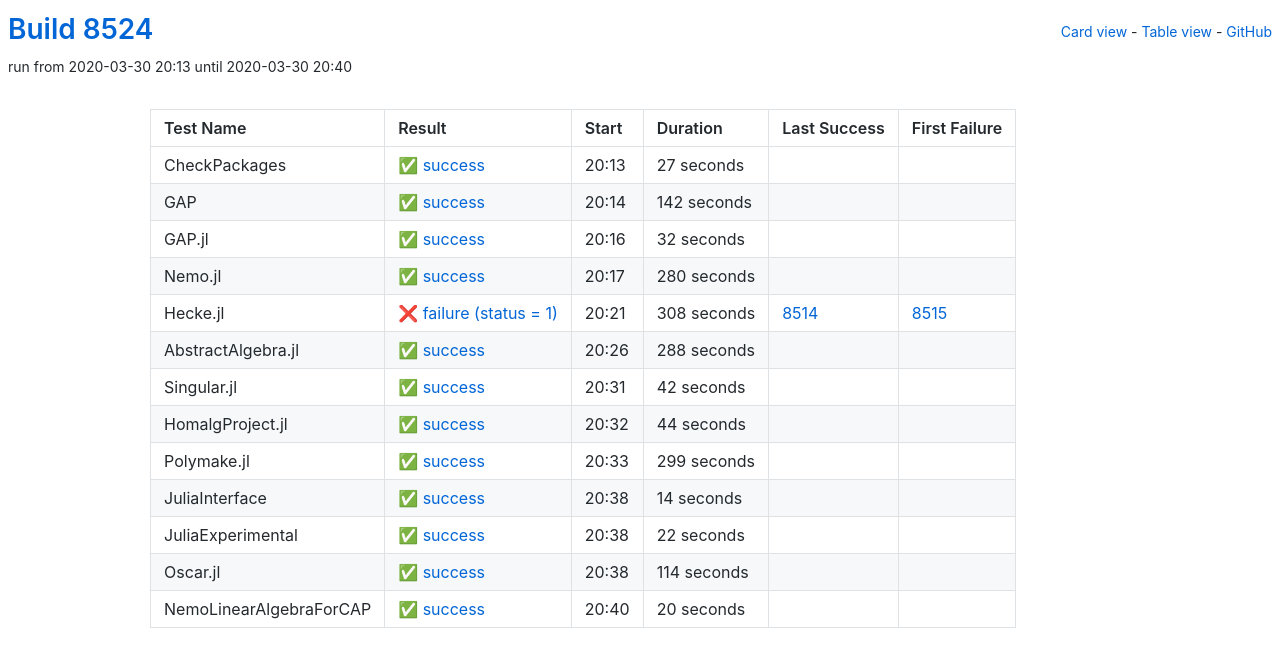
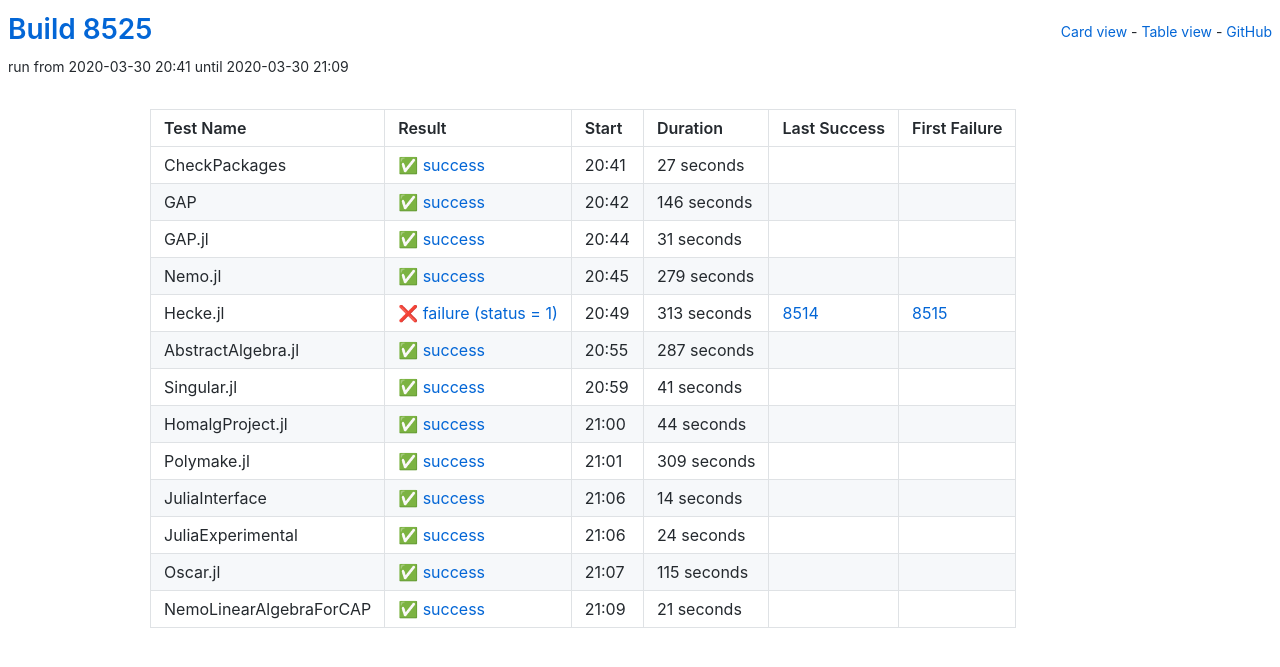
Before and after one commit to oscar-system/oscar-ci-status, a Jekyll site: the page built from table.html, in a window 1280 px wide. Shown: the top 667 px of the page. Built offline with Jekyll 4.4.1, drawn with Linux system fonts in a browser that asks for light colours.

Commit message:
Build 8525

```diff
--- a/_data/ci.yml
+++ b/_data/ci.yml
@@ -1,5 +1,5 @@
-build: 8524
-build_url: https://oscarci.mathematik.uni-kl.de/job/oscar/8524/
+build: 8525
+build_url: https://oscarci.mathematik.uni-kl.de/job/oscar/8525/
 job: oscar
 tests:
 - duration: 27
@@ -8,75 +8,75 @@ tests:
   first_failure_url: null
   last_success: false
   last_success_url: null
-  log: https://oscarci.mathematik.uni-kl.de/job/oscar/8524/artifact/logs/build-8524/CheckPackages.log
+  log: https://oscarci.mathematik.uni-kl.de/job/oscar/8525/artifact/logs/build-8525/CheckPackages.log
   name: CheckPackages
-  start: 2020-03-30 20:13
+  start: 2020-03-30 20:41
   status: success
   success: true
-- duration: 142
+- duration: 146
   exitcode: 0
   first_failure: false
   first_failure_url: null
   last_success: false
   last_success_url: null
-  log: https://oscarci.mathematik.uni-kl.de/job/oscar/8524/artifact/logs/build-8524/GAP.log
+  log: https://oscarci.mathematik.uni-kl.de/job/oscar/8525/artifact/logs/build-8525/GAP.log
   name: GAP
-  start: 2020-03-30 20:14
+  start: 2020-03-30 20:42
   status: success
   success: true
-- duration: 32
+- duration: 31
   exitcode: 0
   first_failure: false
   first_failure_url: null
   last_success: false
   last_success_url: null
-  log: https://oscarci.mathematik.uni-kl.de/job/oscar/8524/artifact/logs/build-8524/GAP.jl.log
+  log: https://oscarci.mathematik.uni-kl.de/job/oscar/8525/artifact/logs/build-8525/GAP.jl.log
   name: GAP.jl
-  start: 2020-03-30 20:16
+  start: 2020-03-30 20:44
   status: success
   success: true
-- duration: 280
+- duration: 279
   exitcode: 0
   first_failure: false
   first_failure_url: null
   last_success: false
   last_success_url: null
-  log: https://oscarci.mathematik.uni-kl.de/job/oscar/8524/artifact/logs/build-8524/Nemo.jl.log
+  log: https://oscarci.mathematik.uni-kl.de/job/oscar/8525/artifact/logs/build-8525/Nemo.jl.log
   name: Nemo.jl
-  start: 2020-03-30 20:17
+  start: 2020-03-30 20:45
   status: success
   success: true
-- duration: 308
+- duration: 313
   exitcode: 1
   first_failure: 8515
   first_failure_url: https://oscarci.mathematik.uni-kl.de/job/oscar/8515/
   last_success: 8514
   last_success_url: https://oscarci.mathematik.uni-kl.de/job/oscar/8514/
-  log: https://oscarci.mathematik.uni-kl.de/job/oscar/8524/artifact/logs/build-8524/Hecke.jl.log
+  log: https://oscarci.mathematik.uni-kl.de/job/oscar/8525/artifact/logs/build-8525/Hecke.jl.log
   name: Hecke.jl
-  start: 2020-03-30 20:21
+  start: 2020-03-30 20:49
   status: failure
   success: false
-- duration: 288
+- duration: 287
   exitcode: 0
   first_failure: false
   first_failure_url: null
   last_success: false
   last_success_url: null
-  log: https://oscarci.mathematik.uni-kl.de/job/oscar/8524/artifact/logs/build-8524/AbstractAlgebra.jl.log
+  log: https://oscarci.mathematik.uni-kl.de/job/oscar/8525/artifact/logs/build-8525/AbstractAlgebra.jl.log
   name: AbstractAlgebra.jl
-  start: 2020-03-30 20:26
+  start: 2020-03-30 20:55
   status: success
   success: true
-- duration: 42
+- duration: 41
   exitcode: 0
   first_failure: false
   first_failure_url: null
   last_success: false
   last_success_url: null
-  log: https://oscarci.mathematik.uni-kl.de/job/oscar/8524/artifact/logs/build-8524/Singular.jl.log
+  log: https://oscarci.mathematik.uni-kl.de/job/oscar/8525/artifact/logs/build-8525/Singular.jl.log
   name: Singular.jl
-  start: 2020-03-30 20:31
+  start: 2020-03-30 20:59
   status: success
   success: true
 - duration: 44
@@ -85,20 +85,20 @@ tests:
   first_failure_url: null
   last_success: false
   last_success_url: null
-  log: https://oscarci.mathematik.uni-kl.de/job/oscar/8524/artifact/logs/build-8524/HomalgProject.jl.log
+  log: https://oscarci.mathematik.uni-kl.de/job/oscar/8525/artifact/logs/build-8525/HomalgProject.jl.log
   name: HomalgProject.jl
-  start: 2020-03-30 20:32
+  start: 2020-03-30 21:00
   status: success
   success: true
-- duration: 299
+- duration: 309
   exitcode: 0
   first_failure: false
   first_failure_url: null
   last_success: false
   last_success_url: null
-  log: https://oscarci.mathematik.uni-kl.de/job/oscar/8524/artifact/logs/build-8524/Polymake.jl.log
+  log: https://oscarci.mathematik.uni-kl.de/job/oscar/8525/artifact/logs/build-8525/Polymake.jl.log
   name: Polymake.jl
-  start: 2020-03-30 20:33
+  start: 2020-03-30 21:01
   status: success
   success: true
 - duration: 14
@@ -107,41 +107,41 @@ tests:
   first_failure_url: null
   last_success: false
   last_success_url: null
-  log: https://oscarci.mathematik.uni-kl.de/job/oscar/8524/artifact/logs/build-8524/JuliaInterface.log
+  log: https://oscarci.mathematik.uni-kl.de/job/oscar/8525/artifact/logs/build-8525/JuliaInterface.log
   name: JuliaInterface
-  start: 2020-03-30 20:38
+  start: 2020-03-30 21:06
   status: success
   success: true
-- duration: 22
+- duration: 24
   exitcode: 0
   first_failure: false
   first_failure_url: null
   last_success: false
   last_success_url: null
-  log: https://oscarci.mathematik.uni-kl.de/job/oscar/8524/artifact/logs/build-8524/JuliaExperimental.log
+  log: https://oscarci.mathematik.uni-kl.de/job/oscar/8525/artifact/logs/build-8525/JuliaExperimental.log
   name: JuliaExperimental
-  start: 2020-03-30 20:38
+  start: 2020-03-30 21:06
   status: success
   success: true
-- duration: 114
+- duration: 115
   exitcode: 0
   first_failure: false
   first_failure_url: null
   last_success: false
   last_success_url: null
-  log: https://oscarci.mathematik.uni-kl.de/job/oscar/8524/artifact/logs/build-8524/Oscar.jl.log
+  log: https://oscarci.mathematik.uni-kl.de/job/oscar/8525/artifact/logs/build-8525/Oscar.jl.log
   name: Oscar.jl
-  start: 2020-03-30 20:38
+  start: 2020-03-30 21:07
   status: success
   success: true
-- duration: 20
+- duration: 21
   exitcode: 0
   first_failure: false
   first_failure_url: null
   last_success: false
   last_success_url: null
-  log: https://oscarci.mathematik.uni-kl.de/job/oscar/8524/artifact/logs/build-8524/NemoLinearAlgebraForCAP.log
+  log: https://oscarci.mathematik.uni-kl.de/job/oscar/8525/artifact/logs/build-8525/NemoLinearAlgebraForCAP.log
   name: NemoLinearAlgebraForCAP
-  start: 2020-03-30 20:40
+  start: 2020-03-30 21:09
   status: success
   success: true
```
Also changed, not shown: README.md.
